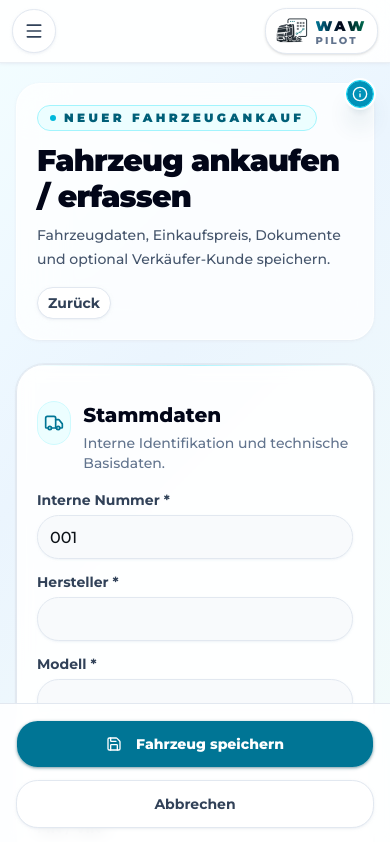
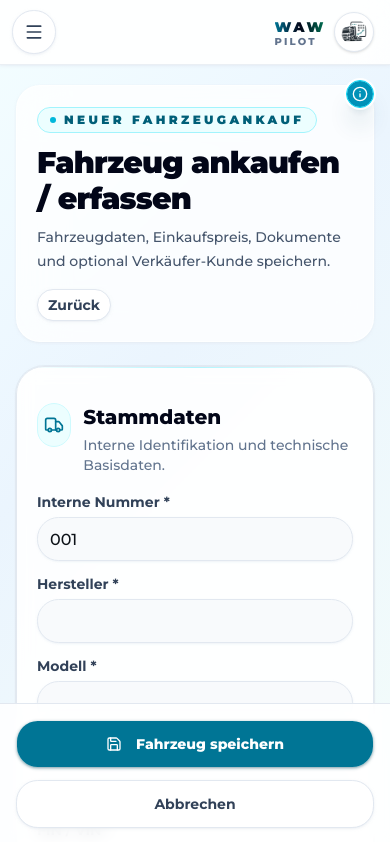
Before and after one commit to JohnDrigallaDev/waw-pilot-demo, a Next.js app: page /dashboard/vehicles/new in a window 390 px wide. Shown: the top 842 px of the page. Built offline with nearby package versions, Linux system fonts and the light colour scheme; no server answers; the database is empty.

Commit message:
Update mobile header

```diff
--- a/components/layout/mobile-header.tsx
+++ b/components/layout/mobile-header.tsx
@@ -45,15 +45,15 @@ export function MobileHeader() {
 
                 <Link
                     href="/dashboard"
-                    className="flex items-center gap-2 rounded-2xl border border-slate-200 bg-white px-2.5 py-1.5 shadow-sm transition hover:border-cyan-200 hover:bg-cyan-50/60 focus-visible:outline-none focus-visible:ring-4 focus-visible:ring-cyan-100"
+                    className="flex items-center gap-2 rounded-2xl px-1 py-1 transition hover:bg-cyan-50/60 focus-visible:outline-none focus-visible:ring-4 focus-visible:ring-cyan-100"
                     aria-label="Zum Dashboard"
                 >
                     <Image
                         src="/software-logo.png"
                         alt="WAW Pilot"
-                        width={32}
-                        height={32}
-                        className="h-8 w-8 object-contain"
+                        width={40}
+                        height={40}
+                        className="order-2 h-10 w-10 rounded-full border border-slate-200 bg-white object-contain p-1.5 shadow-sm"
                         priority
                     />
                     <span className="leading-none">
```
